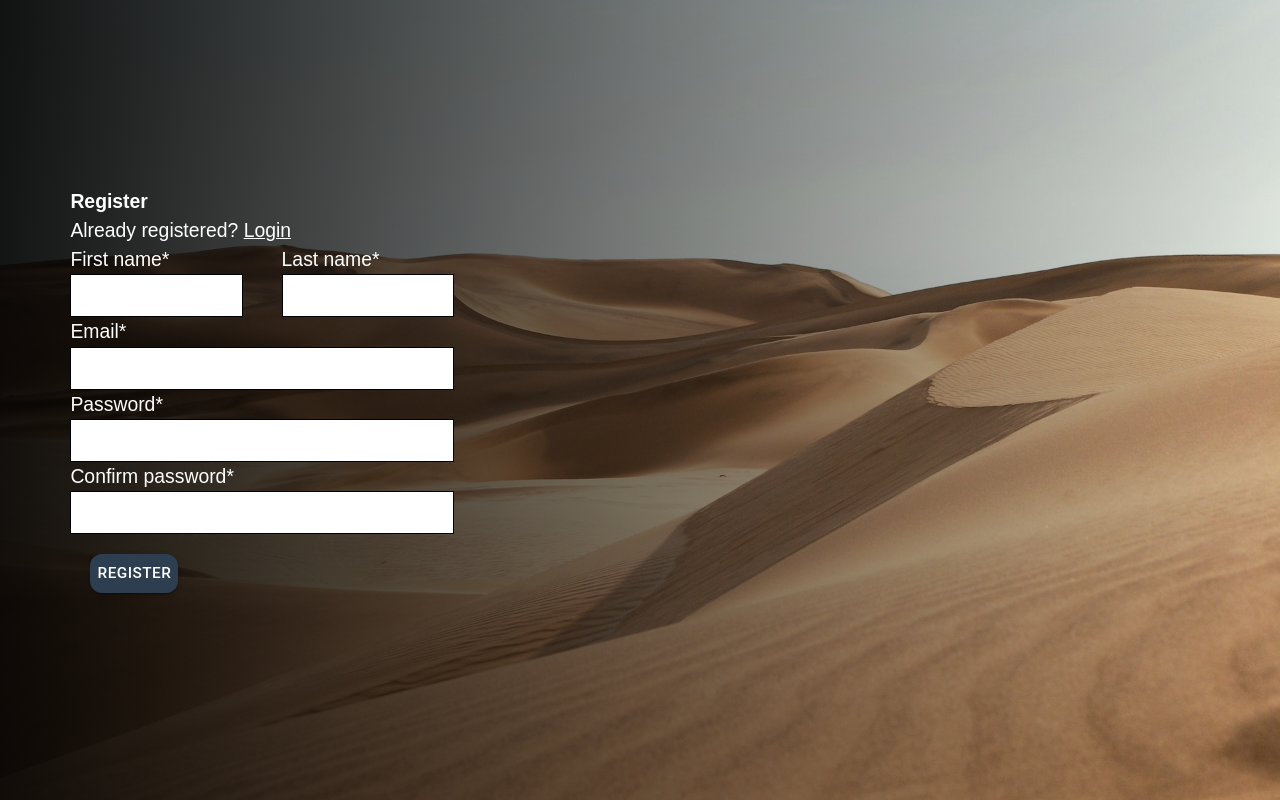
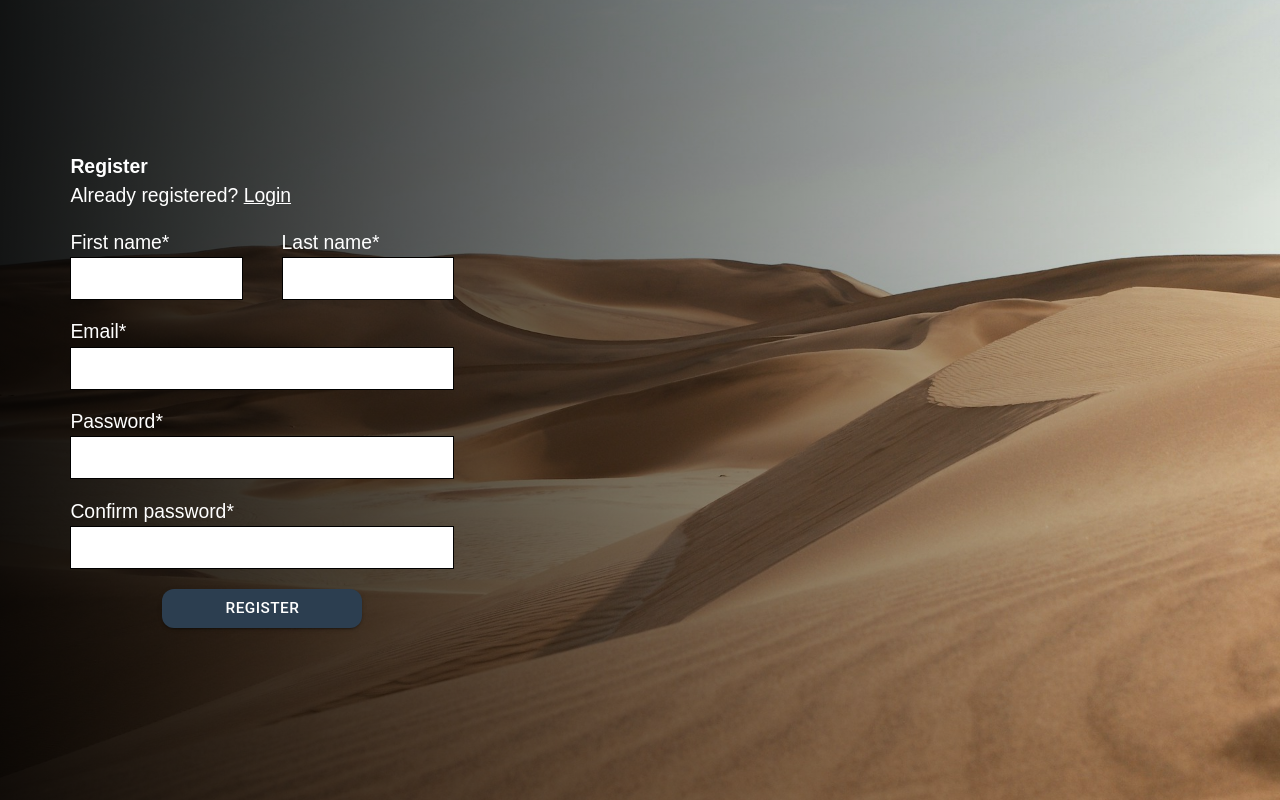
Before and after one commit to AshleyL45/front---odyssea, a React (Create React App) app: page /register in a window 1280 px wide. Built offline with nearby package versions, Linux system fonts and the light colour scheme; no server answers; a web font is replaced by a local one.

Commit message:
Changed width of buttons in login page

```diff
--- a/src/components/auth/LoginForm.tsx
+++ b/src/components/auth/LoginForm.tsx
@@ -86,8 +86,11 @@ const LoginForm: ({}: {}) => JSX.Element = ({}) => {
 
                 {error && (<p style={{color: "red"}}>{error}</p>)}
 
-                <CustomButton type="submit" variant="contained"
-                              className={styles.submitButtonLogin}>Login</CustomButton>
+                <div style={{display: "flex", justifyContent: "center"}}>
+                    <CustomButton type="submit" variant="contained"
+                                  className={styles.submitButtonLogin}>Login</CustomButton>
+                </div>
+
             </form>
 
         </>
--- a/src/components/auth/RegisterForm.tsx
+++ b/src/components/auth/RegisterForm.tsx
@@ -98,7 +98,10 @@ const RegisterForm: ({}: {}) => JSX.Element = ({}) => {
             {errors.password_confirmation && <p style={{color: "red"}}>{errors.password_confirmation.message}</p>}
 
             {error && (<p style={{color: "red"}}>{error}</p>)}
-            <CustomButton type="submit" variant="contained" className={styles.submitButton}>Register</CustomButton>
+            <div style={{display: "flex", justifyContent: "center"}}>
+                <CustomButton type="submit" variant="contained" className={styles.submitButton}>Register</CustomButton>
+            </div>
+
         </form>
     );
 };
--- a/src/styles/LoginForm.module.css
+++ b/src/styles/LoginForm.module.css
@@ -18,6 +18,7 @@
 .fieldsLogin div {
     display: flex;
     flex-direction: column;
+    margin-top: 1rem;
 }
 
 .fieldsLogin div input {
@@ -29,7 +30,7 @@
 .submitButtonLogin {
     margin-top: 2rem !important;
     margin-left: 0 !important;
-    width: 100%;
+    width: 200px;
 }
 
 @media (max-width: 800px) {
--- a/src/styles/RegisterForm.module.css
+++ b/src/styles/RegisterForm.module.css
@@ -7,6 +7,10 @@
     margin-left: 4rem;
     color: white;
     font-size: 1.3rem;
+}
+
+.registerForm label {
+    margin-top: 1rem;
 }
 
 .inputValidation {
@@ -29,7 +33,7 @@
 
 .submitButton {
     margin-top: 2rem;
-    width: 5rem;
+    width: 200px;
 }
 
 @media (max-width: 800px) {
```
